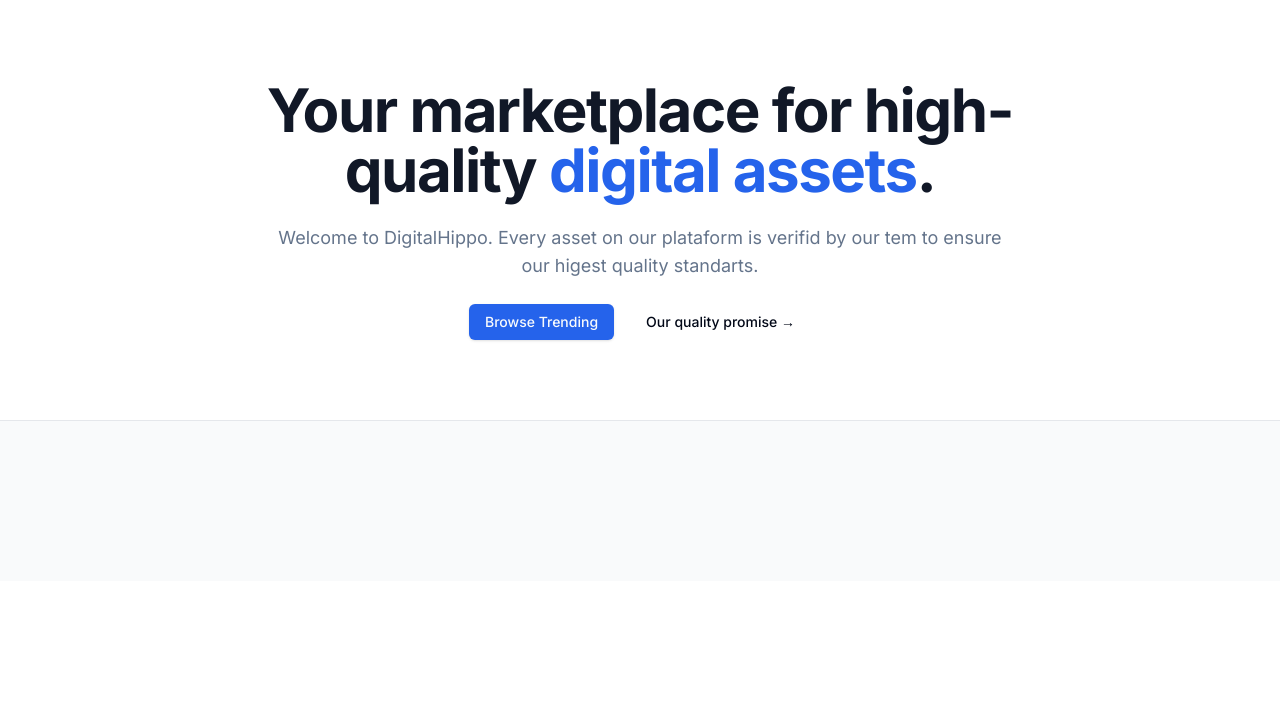
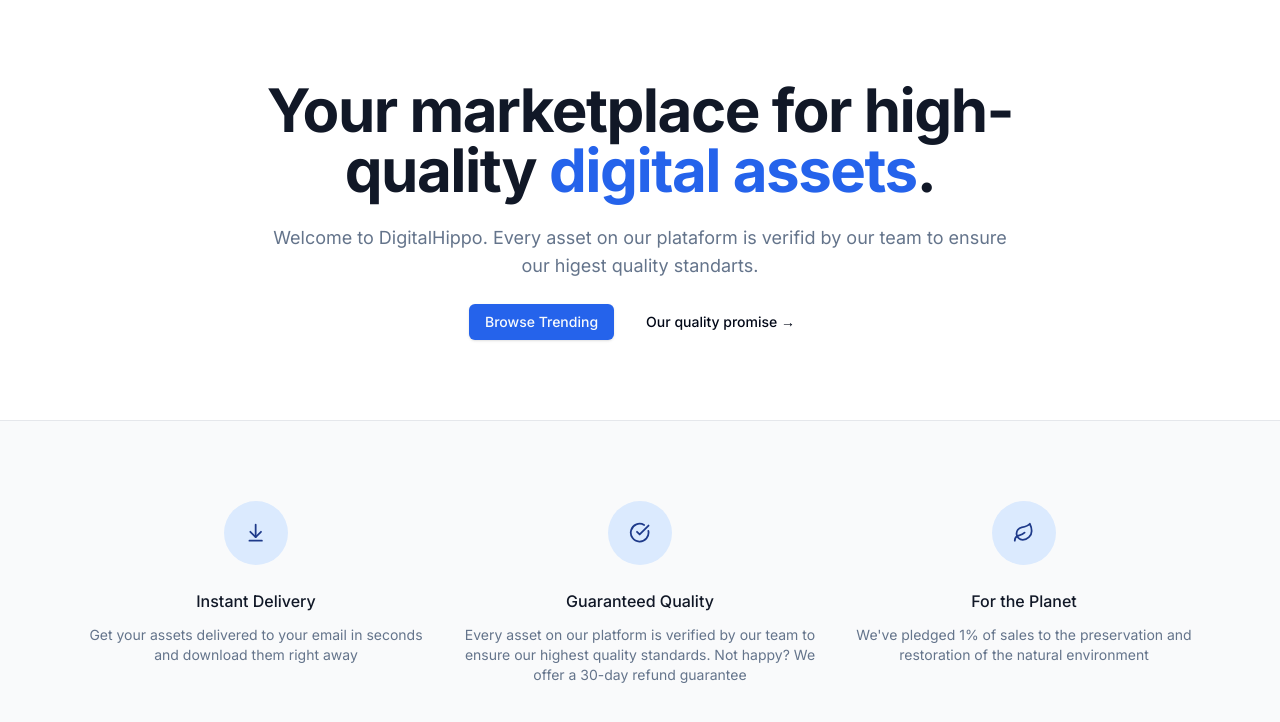
Before and after one commit to JuniorMira0/digitalhippo, a Next.js app: page / in a window 1280 px wide. Shown: the top 722 px of the page. Built offline with nearby package versions, Linux system fonts and the light colour scheme.

Commit message:
Corrige erros ortograficos, adiciona icons e descrições

```diff
--- a/src/app/page.tsx
+++ b/src/app/page.tsx
@@ -1,23 +1,23 @@
 import Link from 'next/link';
 import MaxWidthWrapper from './components/MaxWidthWrapper';
-import { Button, buttonVariants } from '@/components/ui/button';
+import { Button, buttonVariants } from '@/app/components/ui/button';
 import { ArrowDownToLine, CheckCircle, Leaf } from 'lucide-react';
 
 const perks = [
   {
     name: "Instant Delivery",
     Icon: ArrowDownToLine,
-    description: "Get your assets delivered to your email in seconds and download them rigth away"
+    description: "Get your assets delivered to your email in seconds and download them right away"
   },
   {
     name: "Guaranteed Quality",
     Icon: CheckCircle,
-    description: "Every asset on your is verified by our team to ensure our highest quality standards. Not happy? we offer a 30-day refound garantee"
+    description: "Every asset on our platform is verified by our team to ensure our highest quality standards. Not happy? We offer a 30-day refund guarantee"
   },
   {
     name: "For the Planet",
     Icon: Leaf,
-    description: "We've pladged 1% of sales to the preservation and restoration of the natural enviroment"
+    description: "We've pledged 1% of sales to the preservation and restoration of the natural environment"
   }
 ]
 
@@ -29,7 +29,7 @@
         <span className='text-blue-600'>digital assets</span>
         .
       </h1>
-      <p className='mt-6 text-lg max-w-prose text-muted-foreground'>Welcome to DigitalHippo. Every asset on our plataform is verifid by our tem to ensure our higest quality standarts.</p>
+      <p className='mt-6 text-lg max-w-prose text-muted-foreground'>Welcome to DigitalHippo. Every asset on our plataform is verifid by our team to ensure our higest quality standarts.</p>
       <div className='flex flex-col sm:flex-row gap-4 mt-6'>
         <Link href="/products" className={ buttonVariants() }>Browse Trending</Link>
         <Button variant='ghost'>Our quality promise &rarr;</Button>
@@ -41,7 +41,26 @@
   <section className='border-t border-gray-200 bg-gray-50'>
         <MaxWidthWrapper className='py-20'>
           <div className='grid grid-cols-1 gap-y-12 sm:grid-cols-2 sm:gap-x-6 lg:grid-cols-3 lg:gap-x-8 lg:gap-y-0'>
+            {perks.map((perk) => (
+              <div
+                key={perk.name}
+                className='text-center md:flex md:items-start md:text-left lg:block lg:text-center'>
+                <div className='md:flex-shrink-0 flex justify-center'>
+                  <div className='h-16 w-16 flex items-center justify-center rounded-full bg-blue-100 text-blue-900'>
+                    {<perk.Icon className='w-1/3 h-1/3' />}
+                  </div>
+                </div>
 
+                <div className='mt-6 md:ml-4 md:mt-0 lg:ml-0 lg:mt-6'>
+                  <h3 className='text-base font-medium text-gray-900'>
+                    {perk.name}
+                  </h3>
+                  <p className='mt-3 text-sm text-muted-foreground'>
+                    {perk.description}
+                  </p>
+                </div>
+              </div>
+            ))}
           </div>
         </MaxWidthWrapper>
       </section>
```
Also changed, not shown: src/app/components/ui/button.tsx (renamed from src/components/ui/button.tsx). Lines whose indentation alone changed are shown as unchanged.
